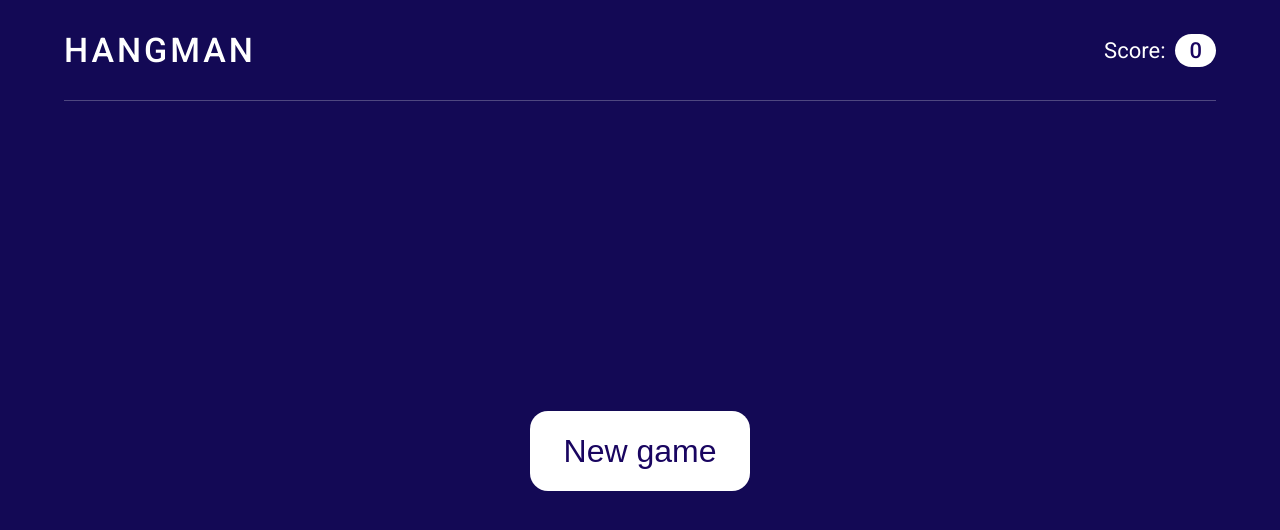
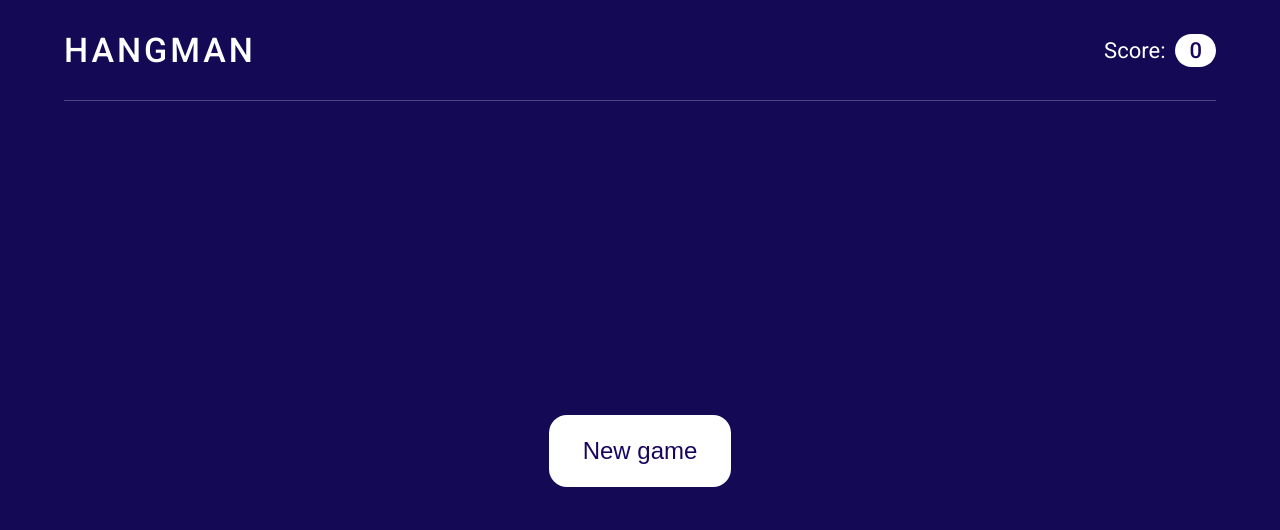
Before and after one commit to K-ost/hangman-game, a React (Vite) app: page / in a window 1280 px wide. Shown: the top 530 px of the page. Built offline with nearby package versions, Linux system fonts and the light colour scheme.

Commit message:
change passing the data

```diff
--- a/src/hooks/useQuestion.tsx
+++ b/src/hooks/useQuestion.tsx
@@ -1,8 +1,11 @@
 import { useAppStore } from "../store/useAppStore";
 import { getRandomQuestion } from "../utils";
-import data from "../../data.json";
-import { Question } from "../types";
+import { Category, Question } from "../types";
 import React, { useEffect, useState } from "react";
+
+type UseQuestionProps = {
+  data: Category[];
+};
 
 type useQuestionReturn = {
   question: Question;
@@ -12,7 +15,8 @@ type useQuestionReturn = {
   questionsLength: number;
 };
 
-const useQuestion = (): useQuestionReturn => {
+const useQuestion = (props: UseQuestionProps): useQuestionReturn => {
+  const { data } = props;
   const { pickedCategory, questions } = useAppStore();
   const [correct, setCorrect] = useState(false);
   const [update, setUpdate] = useState(false);
--- a/src/screens/Game.tsx
+++ b/src/screens/Game.tsx
@@ -1,4 +1,4 @@
-import { JSX, useEffect } from "react";
+import { JSX, useEffect, useMemo } from "react";
 import { useAppStore } from "../store/useAppStore";
 import {
   ATTEMPTS_NUMBER,
@@ -14,6 +14,8 @@ import ProgressBar from "../ui/ProgressBar";
 import useQuestion from "../hooks/useQuestion";
 import { KeyboardGrid } from "../components/Keyboard";
 import Correct from "../components/Correct";
+import { checkCorrectAnswer } from "../utils";
+import data from "../../data.json";
 
 const GameScreen = (): JSX.Element => {
   const {
@@ -34,11 +36,12 @@ const GameScreen = (): JSX.Element => {
     setCorrect,
     setUpdate,
     questionsLength,
-  } = useQuestion();
+  } = useQuestion({ data });
 
-  const isCorrectAnswer =
-    !!currentQuestion.word.length &&
-    currentQuestion.word.split("").every((l) => lettersCorrect.includes(l) || l === " ");
+  const isCorrectAnswer = useMemo(
+    () => checkCorrectAnswer(currentQuestion, lettersCorrect),
+    [currentQuestion, lettersCorrect]
+  );
 
   if (questionsLength === 0) return <h3>There're no questions in this category yet.</h3>;
 
@@ -55,8 +58,8 @@ const GameScreen = (): JSX.Element => {
 
     if (questions.length === MAXIMUM_QUESTIONS - 1 && isCorrectAnswer) {
       resetGame();
+      setScreen("win");
       correctSound.play();
-      setScreen("win");
     }
   }, [lettersCorrect, lettersWrong, currentQuestion]);
 
--- a/src/ui/Button.tsx
+++ b/src/ui/Button.tsx
@@ -11,8 +11,8 @@ const Btn = styled.button<{ $variant?: BtnVariant }>`
   background: var(--color-white);
   border-radius: 18px;
   color: var(--color-dark);
-  font-size: 32px;
-  line-height: 40px;
+  font-size: 24px;
+  line-height: 32px;
   padding: 20px 34px;
   @media screen and (max-width: 750px) {
     border-radius: 12px;
--- a/src/utils.ts
+++ b/src/utils.ts
@@ -13,3 +13,7 @@ export const getRandomQuestion = (array: Question[], picked: string[]): Question
   const randomEl = array[Math.floor(Math.random() * array.length)];
   return randomEl;
 };
+
+export const checkCorrectAnswer = (currentQuestion: Question, lettersCorrect: string[]) =>
+  !!currentQuestion.word.length &&
+  currentQuestion.word.split("").every((l) => lettersCorrect.includes(l) || l === " ");
```
